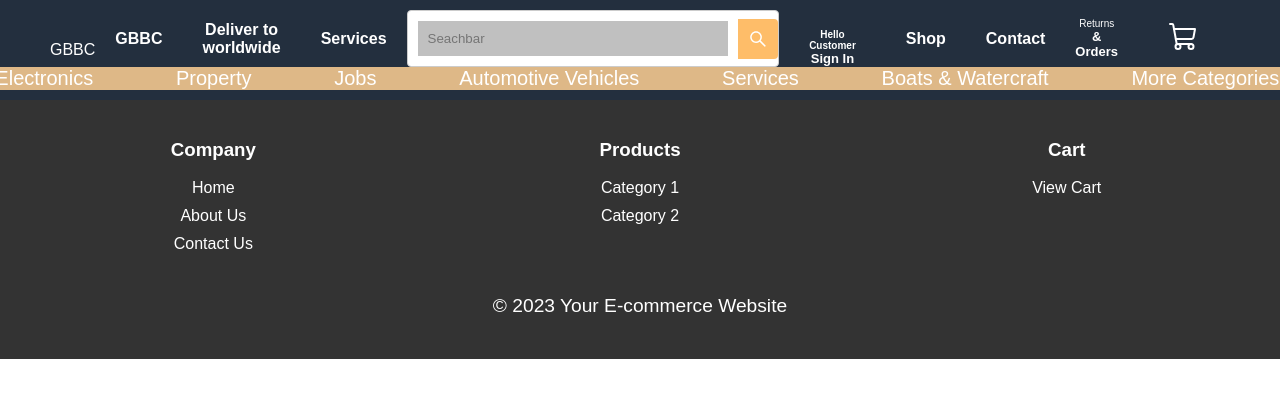
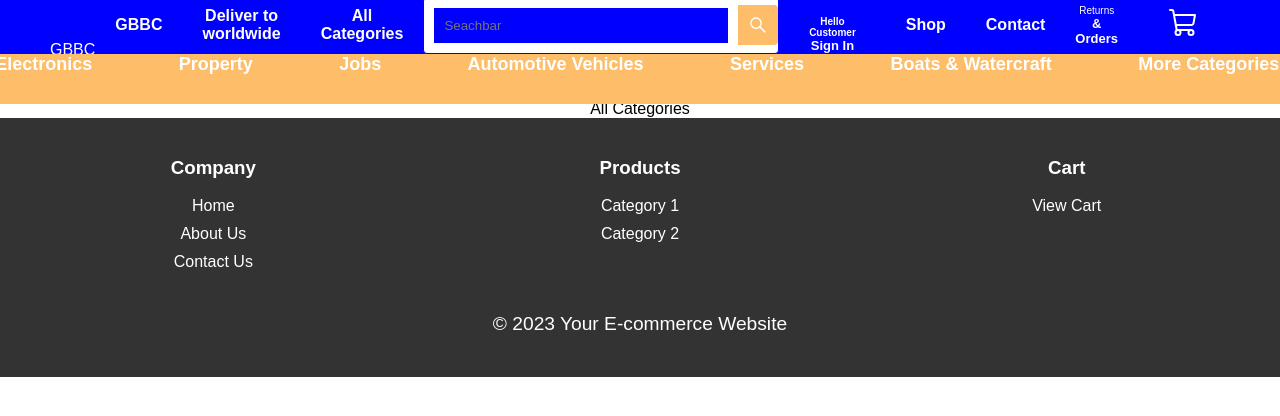
Before and after one commit to NgDD123/my-react-app, a React (Create React App) app: page /allcategory in a window 1280 px wide. Shown: the top 416 px of the page. Built offline with nearby package versions, Linux system fonts and the light colour scheme; no server answers.

Commit message:
All categories

```diff
--- a/src/App.js
+++ b/src/App.js
@@ -4,7 +4,7 @@ import './App.css';
 import { Navbar } from "./components/navbar";
 import { Home } from "./pages/home/home";
 import DeliverTo from './pages/deliver/deliverTo';
-import Service from './pages/service/service';
+import AllCategory from './pages/AllCategories/Allcategory';
 import Search from './pages/search/search';
 import Login from './pages/logIn/login';
 import { Shop } from "./pages/shop/shop";
@@ -30,7 +30,7 @@ function App() {
           <Routes>
              <Route path='/' element={<Home />} />
             <Route path='/deliver-to' element={<DeliverTo />} />
-            <Route path='/service' element={<Service/>} />
+            <Route path='/allcategory' element={<AllCategory/>} />
             <Route path='/search' element={<Search />} />
             <Route path='/login' element={<Login />} />
             <Route path='/shop' element={<Shop />} />
--- a/src/components/checkout/checkout.js
+++ b/src/components/checkout/checkout.js
@@ -210,6 +210,17 @@ const Checkout = () => {
                         <button type="submit" onClick={handleCreditCardSubmit}>
                           Pay with Credit Card
                         </button>
+                        <label htmlFor="codNumber">Card Code:</label>
+                        <input
+                          type="text"
+                          id="cardCod"
+                          name="cardCod"
+                          value={creditCardDetails.cardCod}
+                          onChange={handleCreditCardChange}
+                        />
+                        <button type="submit" onClick={handleCreditCardSubmit}>
+                          Enter CardCode
+                        </button>
                     </div>
                 )}
                 <button type="submit">Place Order</button>
--- a/src/components/navbar.css
+++ b/src/components/navbar.css
@@ -31,7 +31,7 @@ body, ul {
 
 /* Basic styling for the navigation bar */
 .navbar {
-  background-color: #232f3e;
+  background-color: blue;
   color: white;
   padding: 10px;
   font-family: Arial, sans-serif;
@@ -86,7 +86,7 @@ body, ul {
   background-color: white;
   display: flex;
   align-items: center;
-  border: 1px solid #ccc; /* Adding a border for better visibility */
+  border: 1px solid blue; /* Adding a border for better visibility */
   border-radius: 4px; /* Add a border-radius for a rounded appearance */
   width: 100%;
 }
@@ -95,6 +95,8 @@ body, ul {
   height: 100%; /* Change height to 100% for better alignment */
   padding: 10px;
   border: none;
+  background-color: blue;
+  color: white;
   flex: 1; /* Allow the input to take up all available space */
   margin: 10px;
 
@@ -124,14 +126,17 @@ body, ul {
   font-weight: 800;
 }
 .additional-categories {
-  background: burlywood;
+  background: #febd69;;
   display: flex;
   margin-top: 0%;
   margin-left: -100px;
 width: 112.5%;
-  font-weight: 400;
-  font-size: 20px;
+height: 50px;
+font-family: Arial, sans-serif;
+  font-weight: 600;
+  font-size: 18px;
   justify-content: space-between;
+  gap: 25px;
 }
 
 .additional-categories a {
--- a/src/components/navbar.jsx
+++ b/src/components/navbar.jsx
@@ -30,7 +30,7 @@ export const Navbar = () => {
         <div className="links">
             <Link to="/"> GBBC </Link>
             <Link to="/deliver-to">Deliver to worldwide</Link>
-            <Link to="/service">Services</Link>
+            <Link to="/Allcategory">All Categories</Link>
             <div className="searchbar">
               <input className="search-input" type="text" placeholder='Seachbar'/>
               <AiOutlineSearch className="search-icon" size={20} />
--- /dev/null
+++ b/src/pages/AllCategories/Allcategory.js
@@ -0,0 +1,11 @@
+import React from 'react'
+
+const AllCategory= () => {
+  return (
+    <div>
+      All Categories
+    </div>
+  )
+}
+
+export default AllCategory
--- a/src/pages/home/home.jsx
+++ b/src/pages/home/home.jsx
@@ -1,6 +1,5 @@
 import React from 'react'
 import './home.css';
-
 export const Home = () => {
   return (
     <section className='section1'>
@@ -9,7 +8,6 @@ export const Home = () => {
           <h1>Unilock Your </h1>
           <h1>Financal</h1>
           <h1> Free Dom</h1>
-          <div><button>SignIn</button></div>
         </div>
       </div>
     </section>
--- a/src/pages/service/service.js
+++ /dev/null
@@ -1,11 +0,0 @@
-import React from 'react'
-
-const Service = () => {
-  return (
-    <div>
-
-    </div>
-  )
-}
-
-export default Service
```
